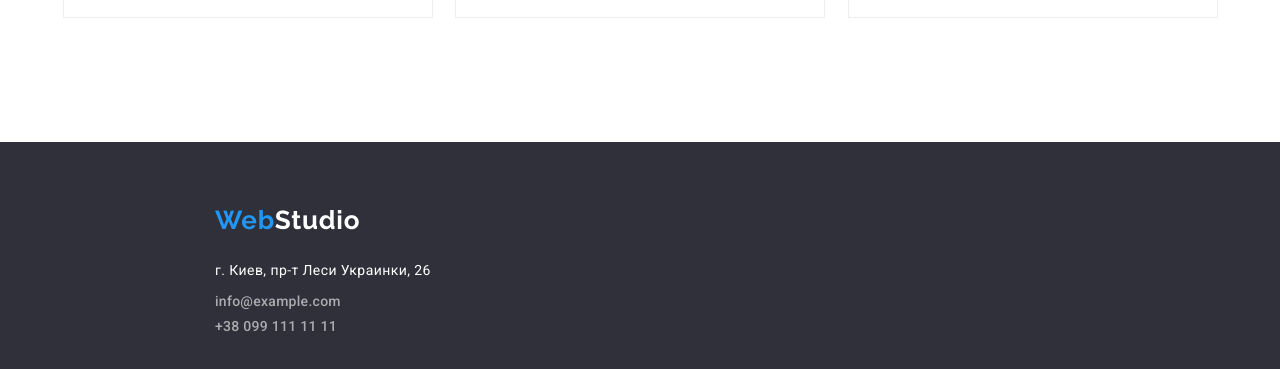
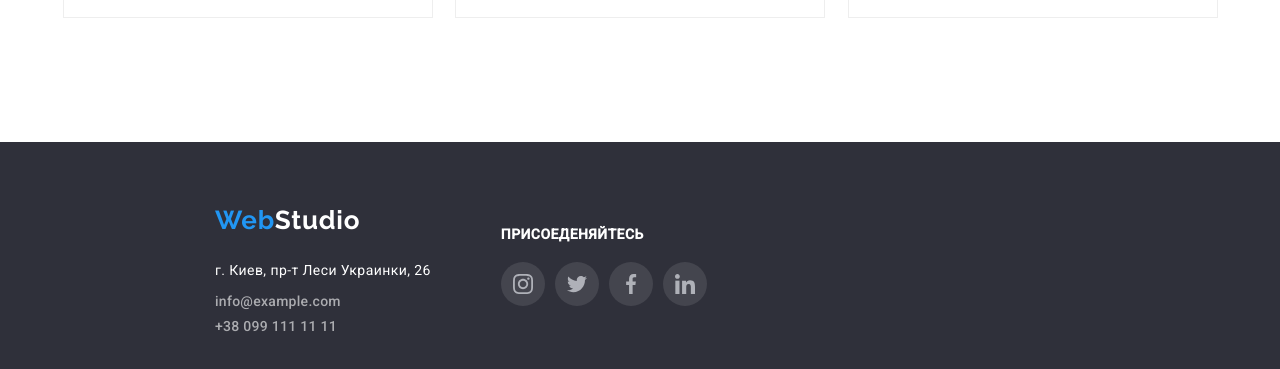
Before and after one commit to petrohonchuk/goit-markup-hw-04., a plain HTML site: page portfolio.html in a window 1280 px wide. Shown: the part 693-1062 px from the top of the page. Drawn offline with nearby package versions, Linux system fonts and the light colour scheme.

Commit message:
add icon

```diff
--- a/portfolio.html
+++ b/portfolio.html
@@ -135,10 +135,12 @@
     <!--footer section-->
     <footer class="footer">
         <div class="footer-container">
-            <a href="./index.html" lang="en" class="logo"> <span lang="en" class="logo-web">Web</span><span class="studio-span">Studio</span></a>
+            <a href="./index.html" lang="en" class="logo"> <span lang="en" class="logo-web">Web</span><span
+                    class="studio-span">Studio</span> </a>
             <address class="adress">
                 <a href="https://goo.gl/maps/RLwKcEkwy2x5xXjbA" class="adress-link">г. Киев, пр-т Леси Украинки, 26</a>
             </address>
+
             <section class="footer-contact">
                 <ul class="contacts">
                     <li>
@@ -148,8 +150,44 @@
                         <a href="tei:+380991111111" class="footer-tell">+38 099 111 11 11</a>
                     </li>
                 </ul>
+
             </section>
 
+        </div>
+        <div class="footer-icon-conteiner">
+            <h3 class="footer-icon-title">Присоеденяйтесь</h3>
+            <ul class="team-icons">
+                <li class="team-icon">
+
+                    <a href="" class="team-icon-link footer-link-bg">
+                        <svg class="team-icon-svg">
+                            <use href="../images/icon.svg/icon.svg.svg#icon-instagram"></use>
+                        </svg>
+                    </a>
+                </li>
+                <li class="team-icon">
+                    <a href="" class="team-icon-link footer-link-bg">
+                        <svg class="team-icon-svg">
+                            <use href="../images/icon.svg/icon.svg.svg#icon-twitter"></use>
+                        </svg>
+                    </a>
+                </li>
+                <li class="team-icon">
+                    <a href="" class="team-icon-link footer-link-bg">
+                        <svg class="team-icon-svg">
+                            <use href="../images/icon.svg/icon.svg.svg#icon-facebook"></use>
+                        </svg>
+                    </a>
+                </li>
+                <li class="team-icon">
+                    <a href="" class="team-icon-link footer-link-bg">
+                        <svg class="team-icon-svg">
+                            <use href="../images/icon.svg/icon.svg.svg#icon-linkedin"></use>
+                        </svg>
+                    </a>
+                </li>
+
+            </ul>
         </div>
 
     </footer>
```
